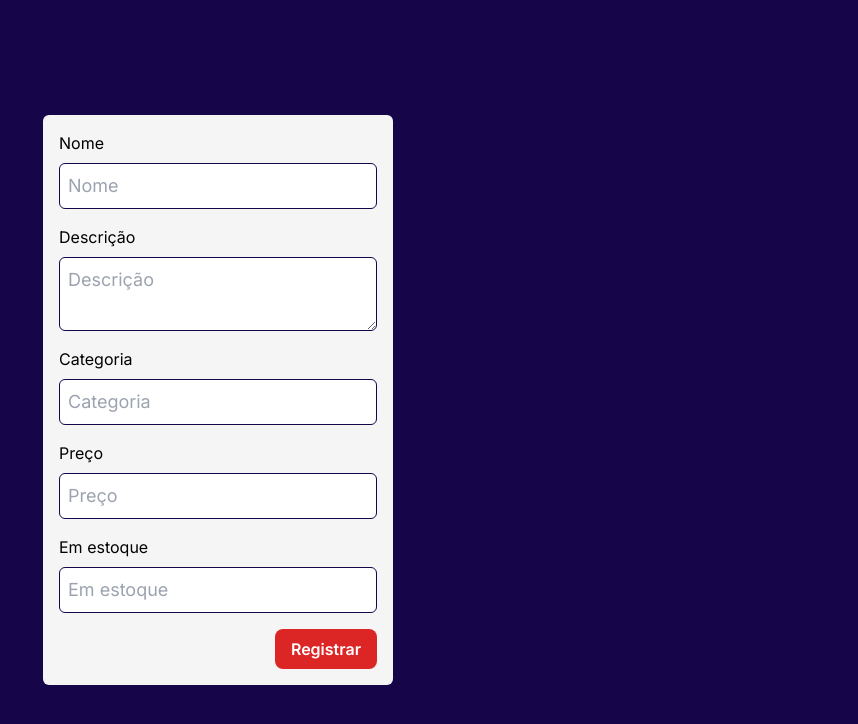
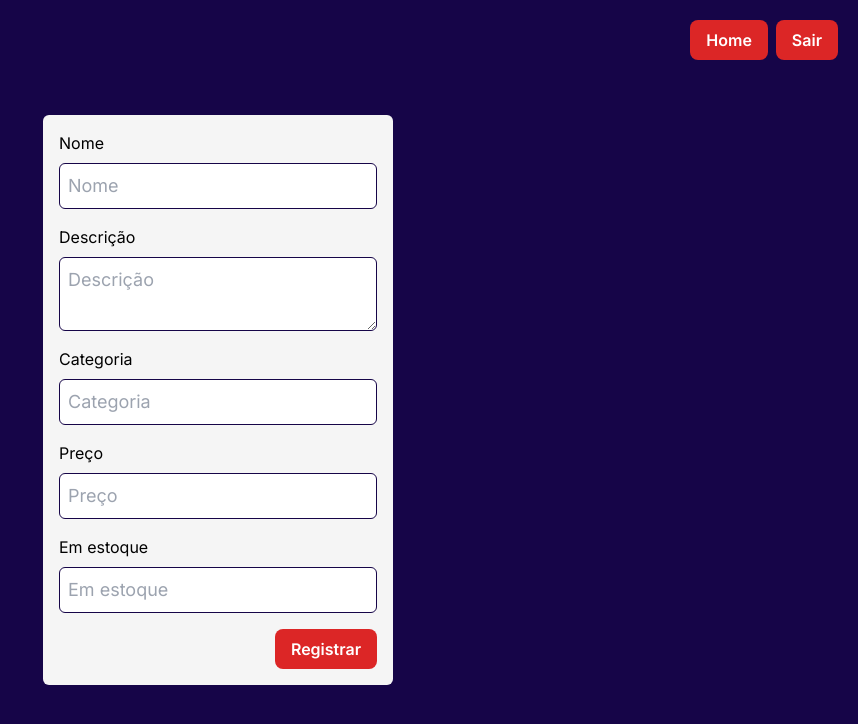
Before and after one commit to GuiOrlandin/desafio-parte-2, a Next.js app: page /itemRegister in a window 1280 px wide. Shown: the top 724 px of the page, without its empty margins (422-1280 px from the left). Built offline with nearby package versions, Linux system fonts and the light colour scheme; sample sign-in values are in the browser's storage.

Commit message:
top bar componente alterado para quando não estiver na pagina home mudar seus botões e caso o usuário deslogar ser redirecionado para tela principal

```diff
--- a/src/app/components/topBar.tsx
+++ b/src/app/components/topBar.tsx
@@ -23,15 +23,19 @@ export default function TopBar({ page }: TopBarProps) {
 
   useEffect(() => {
     if (typeof window !== "undefined") {
-      const storedToken = localStorage.getItem("storeToken");
-      const storedEmail = localStorage.getItem("storeEmail");
+      const storageToken = localStorage.getItem("storeToken");
+      const storageEmail = localStorage.getItem("storeEmail");
 
-      if (storedToken && storedEmail) {
-        setEmail(storedEmail);
-        setToken(storedToken);
+      if (storageToken && storageEmail) {
+        setEmail(storageEmail);
+        setToken(storageToken);
         setUserAuthenticated(true);
       } else if (email && token) {
         setUserAuthenticated(true);
+      }
+
+      if (!email && !token && !storageToken && !storageEmail) {
+        router.push("/");
       }
     }
   }, [email, token]);
@@ -50,8 +54,10 @@ export default function TopBar({ page }: TopBarProps) {
 
   return (
     <div>
-      {page === "home" && userAuthenticated ? (
+      {page === "home" ? (
         <div className="flex gap-2 justify-end p-5">
+          {userAuthenticated ? (
+            <>
               <button
                 onClick={() => handleRedirect("itemRegister")}
                 className="flex px-4 py-2 bg-red-600 text-white font-semibold rounded-lg focus:outline-none focus:ring-2 focus:ring-red-500 focus:ring-opacity-50 hover:bg-red-700"
@@ -64,11 +70,31 @@ export default function TopBar({ page }: TopBarProps) {
               >
                 Sair
               </button>
+            </>
+          ) : (
+            <>
+              <div className="flex gap-2 justify-end">
+                <LoginDialog />
+                <RegisterDialog />
+              </div>
+            </>
+          )}
         </div>
       ) : (
-        <div className="flex gap-2 justify-end p-5">
-          <LoginDialog />
-          <RegisterDialog />
+        <div className="flex gap-1 p-5">
+          <button
+            onClick={() => handleRedirect("/")}
+            className="px-4 py-2 bg-red-600 text-white font-semibold rounded-lg focus:outline-none focus:ring-2 focus:ring-red-500 focus:ring-opacity-50 hover:bg-red-700"
+          >
+            Home
+          </button>
+          <div className="flex-grow"></div>
+          <button
+            onClick={() => handleLogout()}
+            className="px-4 py-2 bg-red-600 text-white font-semibold rounded-lg focus:outline-none focus:ring-2 focus:ring-red-500 focus:ring-opacity-50 hover:bg-red-700"
+          >
+            Sair
+          </button>
         </div>
       )}
     </div>
--- a/src/app/itemRegister/page.tsx
+++ b/src/app/itemRegister/page.tsx
@@ -7,6 +7,7 @@ import {
   useProductRegisterMutate,
 } from "@/hooks/productRegisterHook";
 import { useRouter } from "next/navigation";
+import TopBar from "../components/topBar";
 
 export default function ItemRegister() {
   const router = useRouter();
@@ -37,7 +38,11 @@ export default function ItemRegister() {
   }, [isSuccess]);
 
   return (
-    <div className="bg-[#160548] h-screen flex justify-center items-center">
+    <div className="bg-[#160548] h-screen flex flex-col justify-center items-center">
+      <div className="fixed top-0 right-0">
+        <TopBar page="itemRegister" />
+      </div>
+
       <div className="bg-[#F5F5F5] w-[350px] h-auto p-4 rounded-md flex flex-col justify-around space-y-4">
         <div className="flex flex-col">
           <span>Nome</span>
--- a/src/app/page.tsx
+++ b/src/app/page.tsx
@@ -16,7 +16,7 @@ export interface ProductResponse {
 }
 
 export default function Home() {
-  const { data: products, refetch } = useQuery<ProductResponse[]>({
+  const { data: products } = useQuery<ProductResponse[]>({
     queryKey: ["products-info"],
     queryFn: async () => {
       return axios
```
Lines whose indentation alone changed are shown as unchanged.
